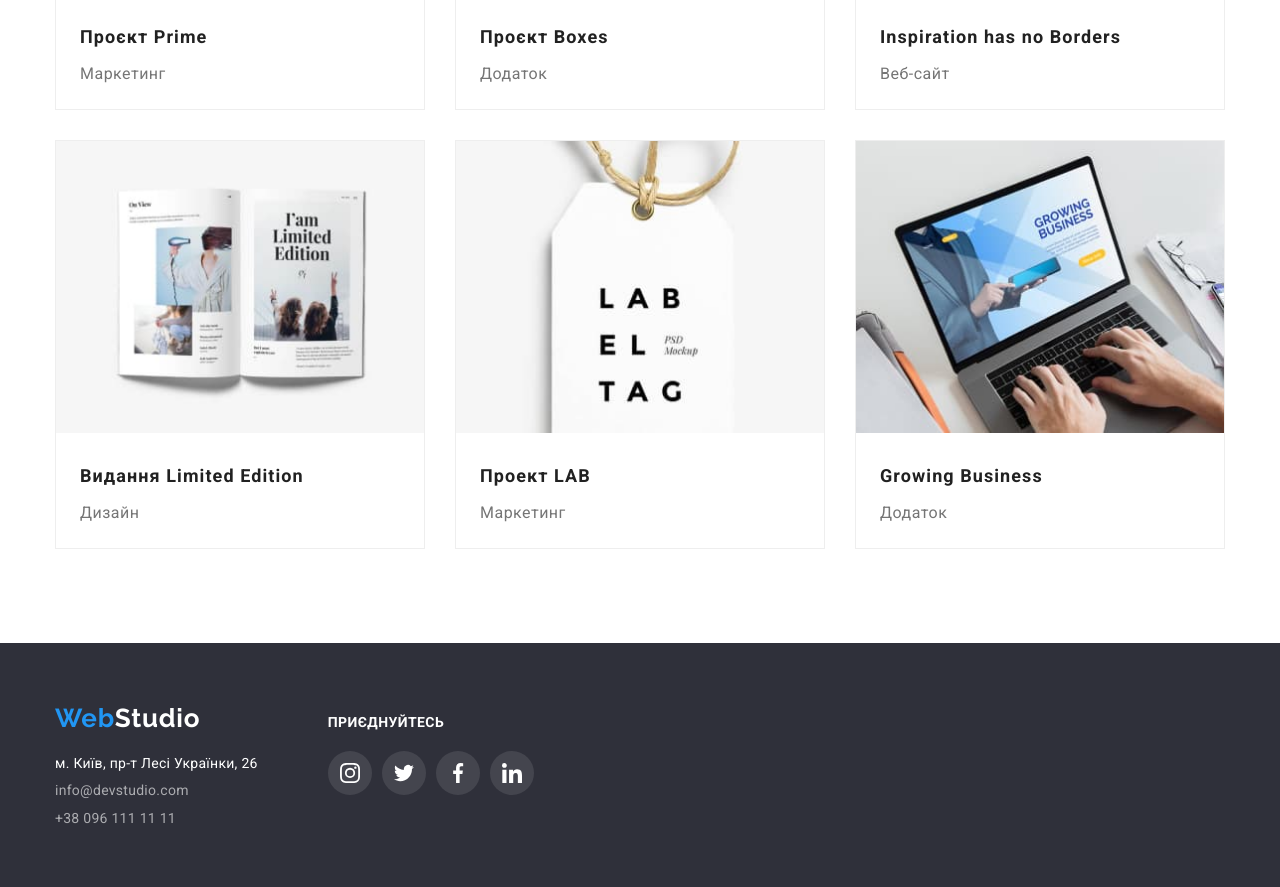
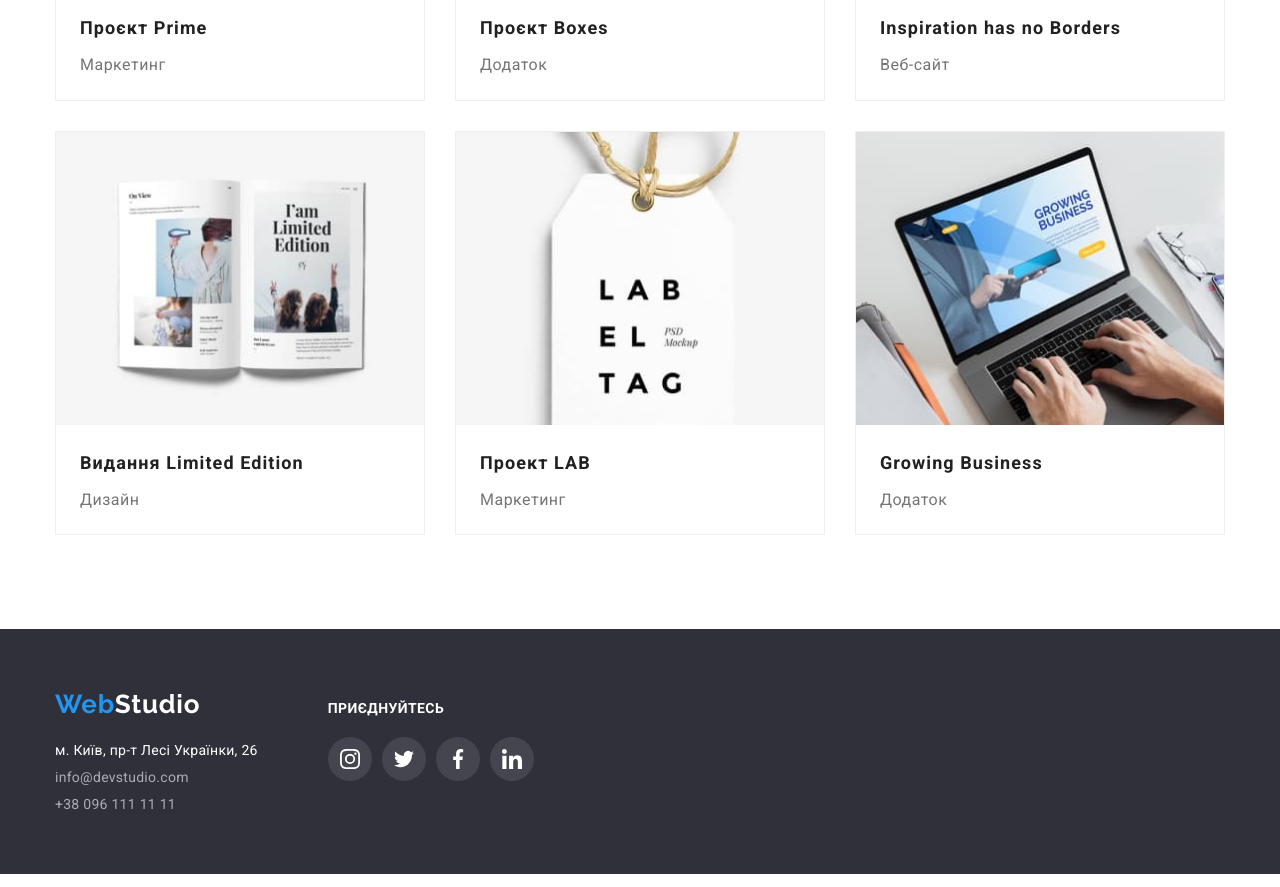
Before and after one commit to natalyVozna/goit-markup-hw-04, a plain HTML site: page portfolio.html in a window 1280 px wide. Shown: the part 1000-1887 px from the top of the page. Drawn offline with nearby package versions, Linux system fonts and the light colour scheme.

```diff
--- a/css/style.css
+++ b/css/style.css
@@ -27,6 +27,33 @@ body {
 }
 
 /* Утилиты */
+
+h1,
+h2,
+h3,
+h5,
+h6,
+p {
+  /* padding-top: 0; */
+  margin-top: 0;
+  margin-bottom: 0;
+}
+
+ol,
+ul {
+  margin-top: 0;
+  margin-bottom: 0;
+  padding-left: 0;
+}
+
+address {
+  font-style: normal;
+}
+
+img {
+  display: block;
+}
+
 .list {
   padding: 0;
   margin: 0;
@@ -34,22 +61,12 @@ body {
 }
 
 .container {
+  width: 100%;
+  max-width: 1200px;
   margin-left: auto;
   margin-right: auto;
-  width: 1200px;
   padding-left: 15px;
   padding-right: 15px;
-  /* outline: 2px solid tomato; */
-}
-
-h1,
-h2,
-h3,
-h5,
-h6,
-p {
-  padding: 0;
-  margin: 0;
 }
 
 /* Header */
```
